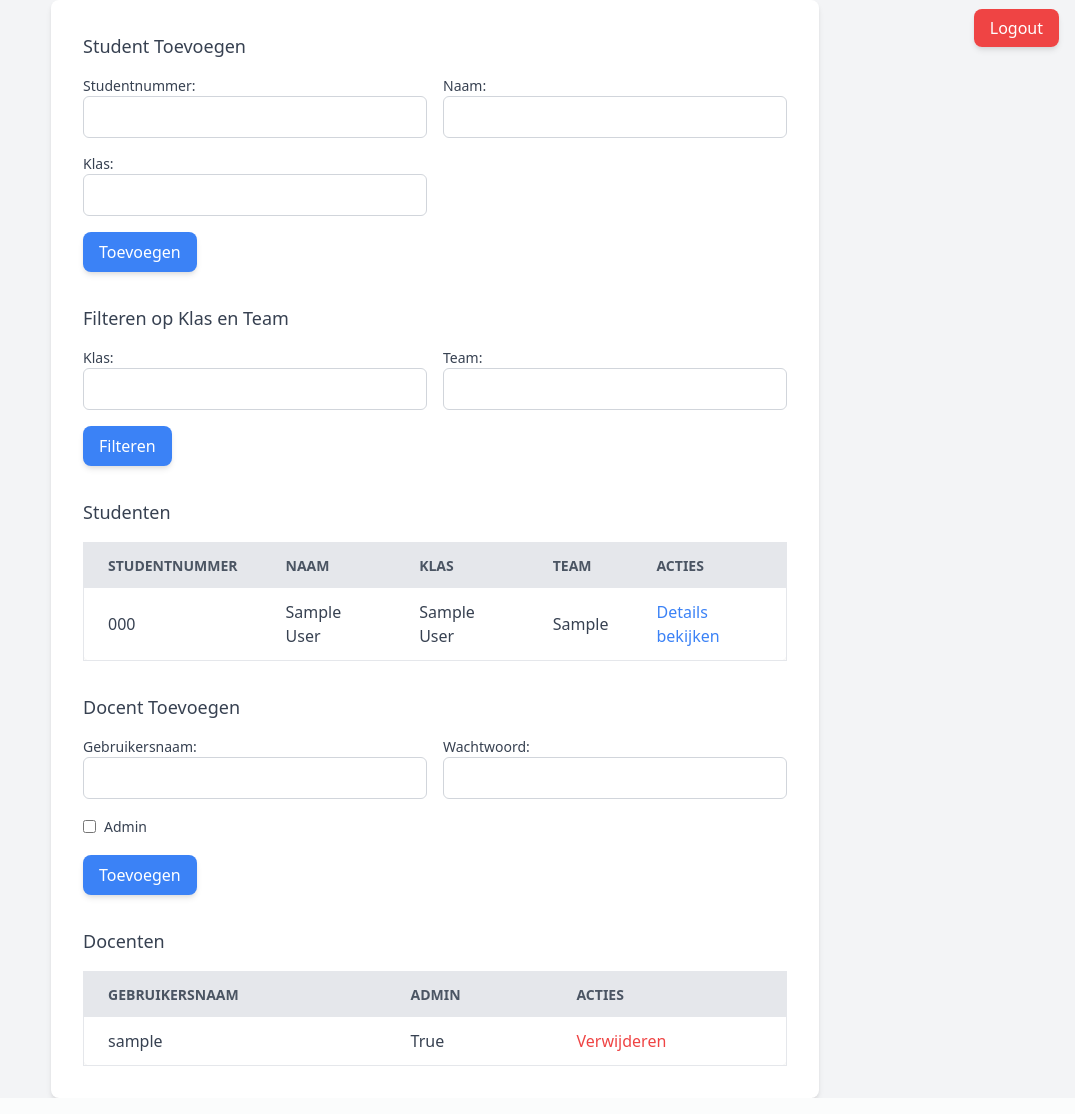
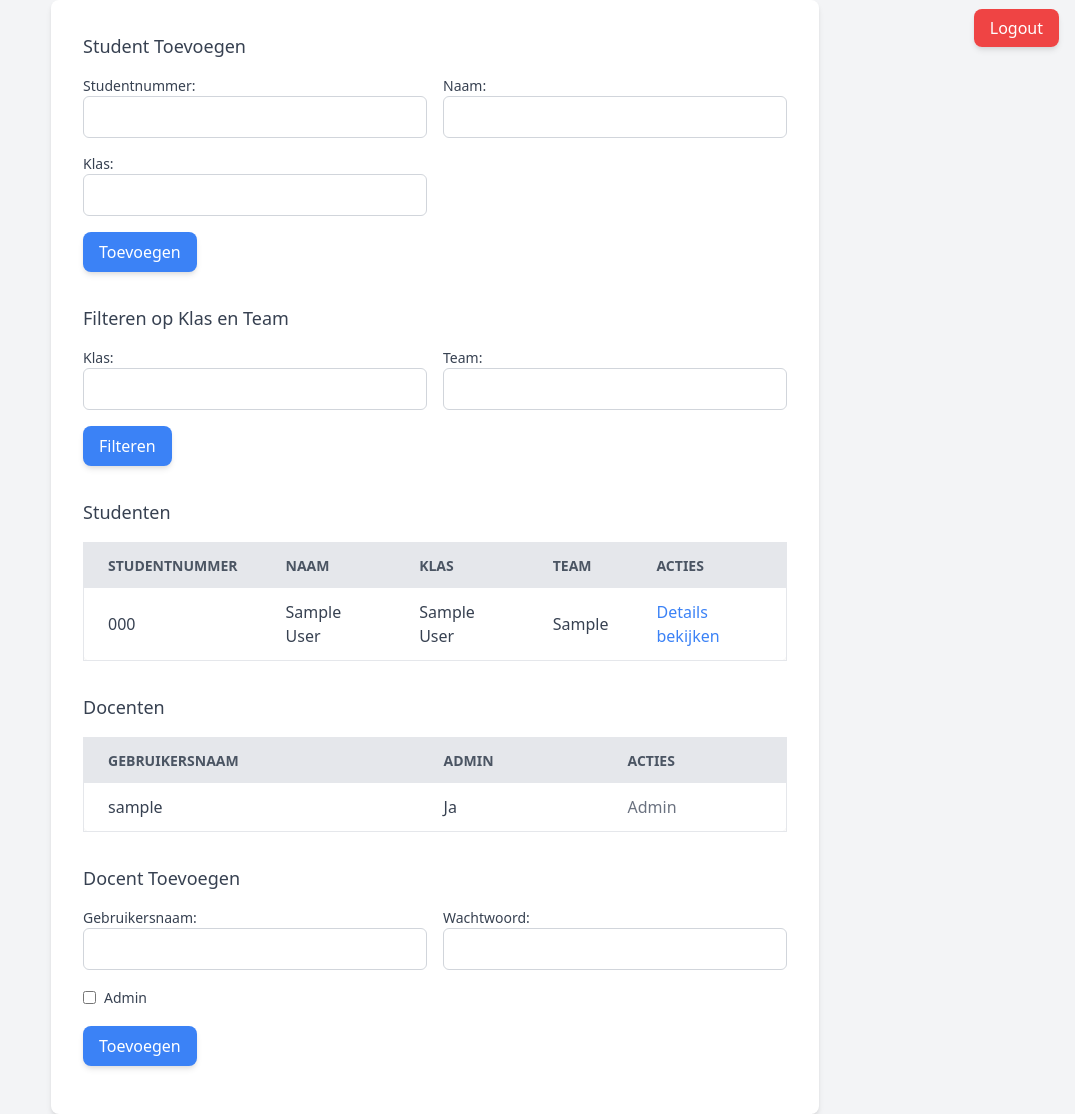
Before and after one commit to Sami-1038442/SecurityWP3, a Flask app: page /admin in a window 1280 px wide. Shown: the whole page, without its empty margins (205-1280 px from the left). Run offline with Flask 3, Linux system fonts and the light colour scheme; a user stored in the database is signed in; tables that the repository leaves empty hold one stand-in row (values such as "Sample post").

Commit message:
upgrade naar admin

```diff
--- a/app.py
+++ b/app.py
@@ -191,6 +191,20 @@ def delete_teacher(teacher_id):
 
     return jsonify({"result": "ok"})
 
+@app.route('/api/admin/toggle_admin/<int:teacher_id>', methods=['POST'])
+@login_required
+def toggle_admin(teacher_id):
+    if not current_user.is_admin:
+        return jsonify({"result": "error", "message": "Unauthorized"}), 403
+
+    teacher = Teacher.query.get(teacher_id)
+    if not teacher:
+        return jsonify({"result": "error", "message": "Teacher not found"}), 404
+
+    teacher.is_admin = not teacher.is_admin
+    db.session.commit()
+
+    return jsonify({"result": "ok"})
 
 @app.route('/statements')
 def statements():
--- a/templates/admin.html
+++ b/templates/admin.html
@@ -78,8 +78,39 @@
                 </tbody>
             </table>
         </div>
+        {% if is_admin %}
+        <h2 class="text-lg font-medium text-gray-700 mt-8 mb-4">Docenten</h2>
+        <div class="overflow-x-auto">
+            <table class="min-w-full bg-white border rounded-lg shadow-sm">
+                <thead>
+                    <tr class="bg-gray-200 text-gray-600 uppercase text-sm leading-normal">
+                        <th class="py-3 px-6 text-left">Gebruikersnaam</th>
+                        <th class="py-3 px-6 text-left">Admin</th>
+                        <th class="py-3 px-6 text-left">Acties</th>
+                    </tr>
+                </thead>
+                <tbody class="text-gray-700">
+                    {% for teacher in teachers %}
+                    <tr class="border-b border-gray-200 hover:bg-gray-100">
+                        <td class="py-3 px-6">{{ teacher.username }}</td>
+                        <td class="py-3 px-6">{{ "Ja" if teacher.is_admin else "Nee" }}</td>
+                        <td class="py-3 px-6">
+                            {% if not teacher.is_admin %}
+                            <label class="inline-flex items-center">
+                                <input type="checkbox" onclick="toggleAdmin({{ teacher.id }})" class="mr-2">
+                                Maak admin
+                            </label>
+                            <button onclick="deleteTeacher({{ teacher.id }})" class="text-red-500 hover:underline ml-4">Verwijderen</button>
+                            {% else %}
+                            <span class="text-gray-500">Admin</span>
+                            {% endif %}
+                        </td>
+                    </tr>
+                    {% endfor %}
+                </tbody>
+            </table>
+        </div>
 
-        {% if is_admin %}
         <form id="add-teacher-form" class="mt-8">
             <h2 class="text-lg font-medium text-gray-700 mb-4">Docent Toevoegen</h2>
             <div class="grid grid-cols-1 gap-4 md:grid-cols-2">
@@ -103,31 +134,8 @@
             <button type="submit" class="mt-4 px-4 py-2 bg-blue-500 text-white rounded-lg shadow-md hover:bg-blue-600">Toevoegen</button>
             <div id="teacher-message" class="mt-4 text-red-500"></div>
         </form>
+        {% endif %}
 
-        <h2 class="text-lg font-medium text-gray-700 mt-8 mb-4">Docenten</h2>
-        <div class="overflow-x-auto">
-            <table class="min-w-full bg-white border rounded-lg shadow-sm">
-                <thead>
-                    <tr class="bg-gray-200 text-gray-600 uppercase text-sm leading-normal">
-                        <th class="py-3 px-6 text-left">Gebruikersnaam</th>
-                        <th class="py-3 px-6 text-left">Admin</th>
-                        <th class="py-3 px-6 text-left">Acties</th>
-                    </tr>
-                </thead>
-                <tbody class="text-gray-700">
-                    {% for teacher in teachers %}
-                    <tr class="border-b border-gray-200 hover:bg-gray-100">
-                        <td class="py-3 px-6">{{ teacher.username }}</td>
-                        <td class="py-3 px-6">{{ teacher.is_admin }}</td>
-                        <td class="py-3 px-6">
-                            <button onclick="deleteTeacher({{ teacher.id }})" class="text-red-500 hover:underline">Verwijderen</button>
-                        </td>
-                    </tr>
-                    {% endfor %}
-                </tbody>
-            </table>
-        </div>
-        {% endif %}
     </div>
 
     <script>
@@ -196,6 +204,23 @@
                 }
             });
         }
+        function toggleAdmin(teacherId) {
+            fetch(`/api/admin/toggle_admin/${teacherId}`, {
+                method: 'POST',
+                headers: {
+                    'Content-Type': 'application/json'
+                }
+            })
+            .then(response => response.json())
+            .then(data => {
+                if (data.result === 'ok') {
+                    location.reload();
+                } else {
+                    alert('Er is een fout opgetreden bij het promoten van de docent.');
+                }
+            });
+        }
+
         {% endif %}
         function filterStudents() {
             const className = document.getElementById('filter-class-name').value;
```
